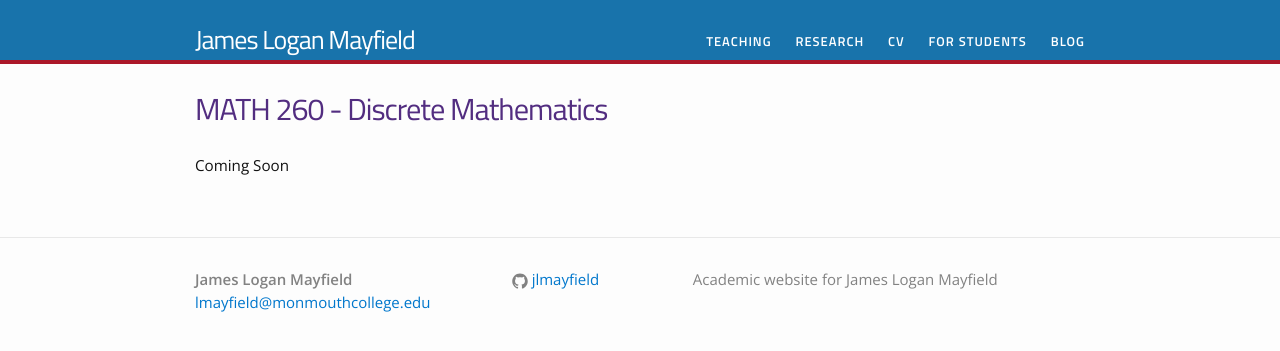
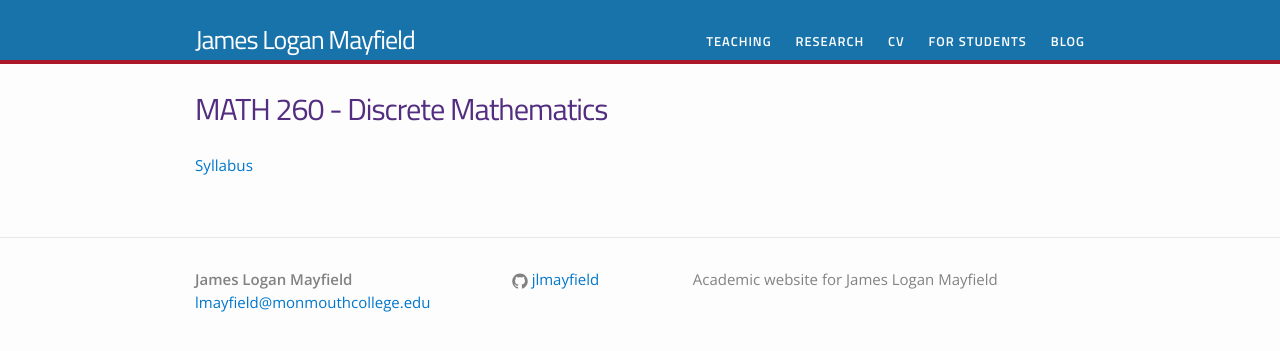
Before and after one commit to jlmayfield/jlmayfield.github.io, a Jekyll site: the page built from teaching/math260.md, in a window 1280 px wide. Shown: the top 351 px of the page. Built offline with Jekyll 4.4.1, drawn with Linux system fonts in a browser that asks for light colours.

Commit message:
fa17. added math260 syllabus

```diff
--- a/teaching/math260.md
+++ b/teaching/math260.md
@@ -4,4 +4,4 @@ title: MATH 260 - Discrete Mathematics
 permalink: /teaching/MATH260/
 ---
 
-Coming Soon
+[Syllabus](/teaching/MATH260/math260-syllabus.pdf)
```
Also changed, not shown: 1 other file.
